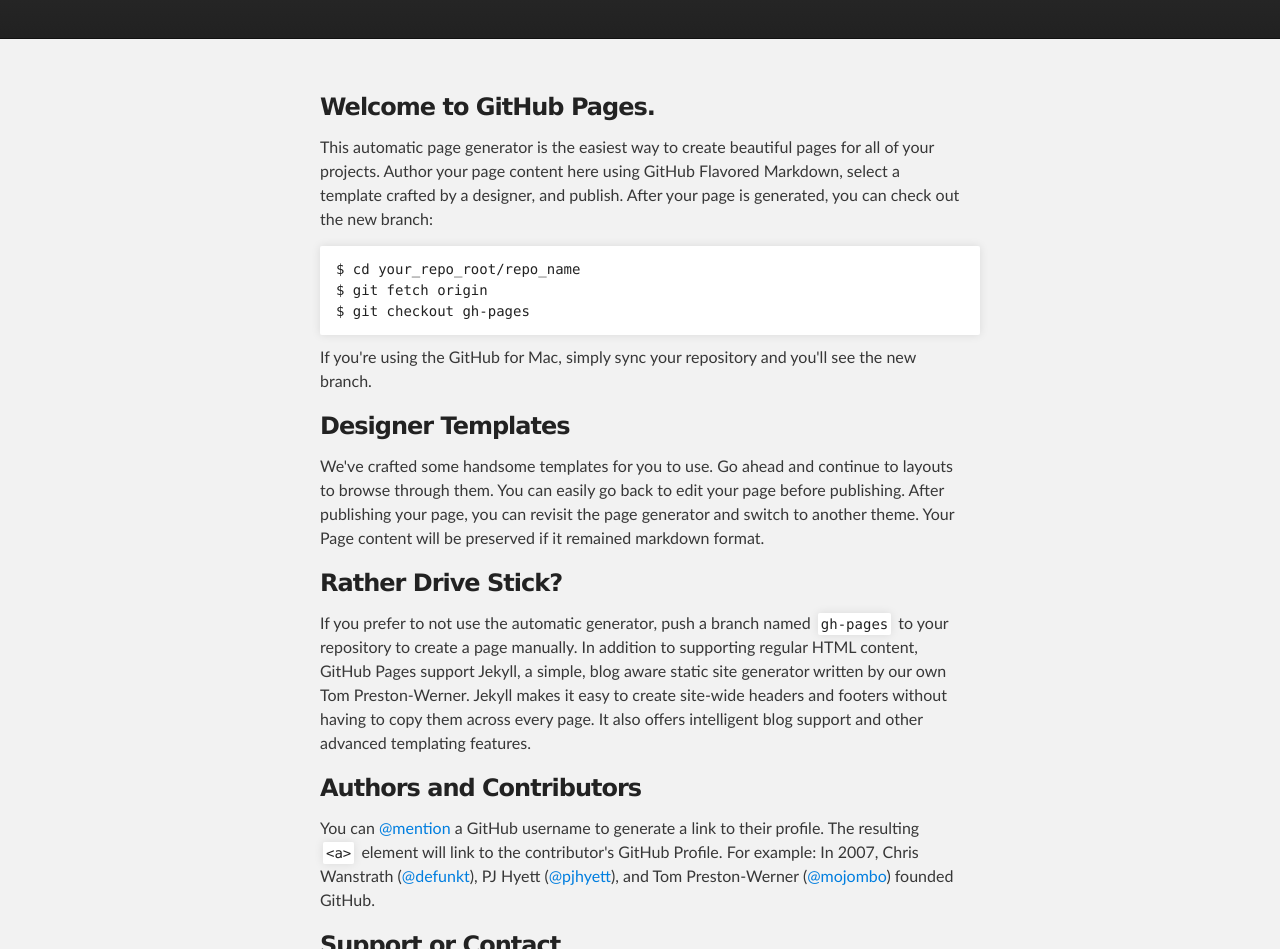
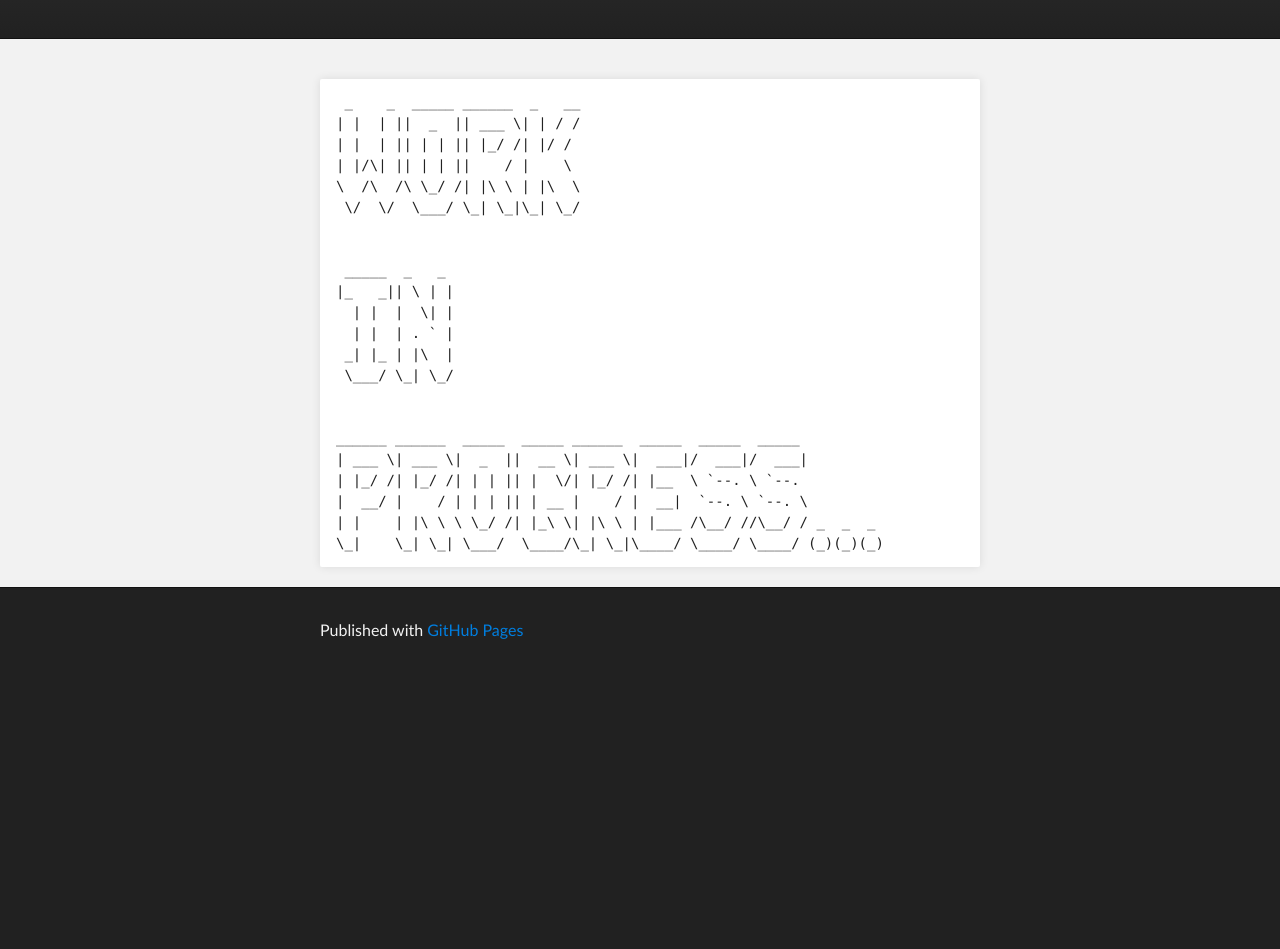
Before and after one commit to mariomaric/mariomaric.github.io, a plain HTML site: page index.html in a window 1280 px wide. Shown: the part 171-1120 px from the top of the page. After the commit the page ends 848 px from the top, so only its background shows below. Drawn offline with Linux system fonts and the light colour scheme.

Commit message:
Replace master branch with page content via GitHub

```diff
--- a/index.html
+++ b/index.html
@@ -4,11 +4,11 @@
   <head>
     <meta charset='utf-8' />
     <meta http-equiv="X-UA-Compatible" content="chrome=1" />
-    <meta name="description" content="Mariomaric.github.io : Personal web page." />
+    <meta name="description" content="Mario Marić : Earthling." />
 
     <link rel="stylesheet" type="text/css" media="screen" href="stylesheets/stylesheet.css">
 
-    <title>Mariomaric.github.io</title>
+    <title>Mario Marić</title>
   </head>
 
   <body>
@@ -18,8 +18,8 @@
         <header class="inner">
           <a id="forkme_banner" href="https://github.com/mariomaric">View on GitHub</a>
 
-          <h1 id="project_title">Mariomaric.github.io</h1>
-          <h2 id="project_tagline">Personal web page.</h2>
+          <h1 id="project_title">Mario Marić</h1>
+          <h2 id="project_tagline">Earthling.</h2>
 
         </header>
     </div>
@@ -27,37 +27,29 @@
     <!-- MAIN CONTENT -->
     <div id="main_content_wrap" class="outer">
       <section id="main_content" class="inner">
-        <h3>
-<a name="welcome-to-github-pages" class="anchor" href="#welcome-to-github-pages"><span class="octicon octicon-link"></span></a>Welcome to GitHub Pages.</h3>
+        <pre><code> _    _  _____ ______  _   __
+| |  | ||  _  || ___ \| | / /
+| |  | || | | || |_/ /| |/ /
+| |/\| || | | ||    / |    \
+\  /\  /\ \_/ /| |\ \ | |\  \
+ \/  \/  \___/ \_| \_|\_| \_/
 
-<p>This automatic page generator is the easiest way to create beautiful pages for all of your projects. Author your page content here using GitHub Flavored Markdown, select a template crafted by a designer, and publish. After your page is generated, you can check out the new branch:</p>
 
-<pre><code>$ cd your_repo_root/repo_name
-$ git fetch origin
-$ git checkout gh-pages
+ _____  _   _
+|_   _|| \ | |
+  | |  |  \| |
+  | |  | . ` |
+ _| |_ | |\  |
+ \___/ \_| \_/
+
+
+______ ______  _____  _____ ______  _____  _____  _____
+| ___ \| ___ \|  _  ||  __ \| ___ \|  ___|/  ___|/  ___|
+| |_/ /| |_/ /| | | || |  \/| |_/ /| |__  \ `--. \ `--.
+|  __/ |    / | | | || | __ |    / |  __|  `--. \ `--. \
+| |    | |\ \ \ \_/ /| |_\ \| |\ \ | |___ /\__/ //\__/ / _  _  _
+\_|    \_| \_| \___/  \____/\_| \_|\____/ \____/ \____/ (_)(_)(_)
 </code></pre>
-
-<p>If you're using the GitHub for Mac, simply sync your repository and you'll see the new branch.</p>
-
-<h3>
-<a name="designer-templates" class="anchor" href="#designer-templates"><span class="octicon octicon-link"></span></a>Designer Templates</h3>
-
-<p>We've crafted some handsome templates for you to use. Go ahead and continue to layouts to browse through them. You can easily go back to edit your page before publishing. After publishing your page, you can revisit the page generator and switch to another theme. Your Page content will be preserved if it remained markdown format.</p>
-
-<h3>
-<a name="rather-drive-stick" class="anchor" href="#rather-drive-stick"><span class="octicon octicon-link"></span></a>Rather Drive Stick?</h3>
-
-<p>If you prefer to not use the automatic generator, push a branch named <code>gh-pages</code> to your repository to create a page manually. In addition to supporting regular HTML content, GitHub Pages support Jekyll, a simple, blog aware static site generator written by our own Tom Preston-Werner. Jekyll makes it easy to create site-wide headers and footers without having to copy them across every page. It also offers intelligent blog support and other advanced templating features.</p>
-
-<h3>
-<a name="authors-and-contributors" class="anchor" href="#authors-and-contributors"><span class="octicon octicon-link"></span></a>Authors and Contributors</h3>
-
-<p>You can <a href="https://github.com/blog/821" class="user-mention">@mention</a> a GitHub username to generate a link to their profile. The resulting <code>&lt;a&gt;</code> element will link to the contributor's GitHub Profile. For example: In 2007, Chris Wanstrath (<a href="https://github.com/defunkt" class="user-mention">@defunkt</a>), PJ Hyett (<a href="https://github.com/pjhyett" class="user-mention">@pjhyett</a>), and Tom Preston-Werner (<a href="https://github.com/mojombo" class="user-mention">@mojombo</a>) founded GitHub.</p>
-
-<h3>
-<a name="support-or-contact" class="anchor" href="#support-or-contact"><span class="octicon octicon-link"></span></a>Support or Contact</h3>
-
-<p>Having trouble with Pages? Check out the documentation at <a href="http://help.github.com/pages">http://help.github.com/pages</a> or contact <a href="mailto:support@github.com">support@github.com</a> and we’ll help you sort it out.</p>
       </section>
     </div>
 
```
Also changed, not shown: params.json (+1 -1 lines).
